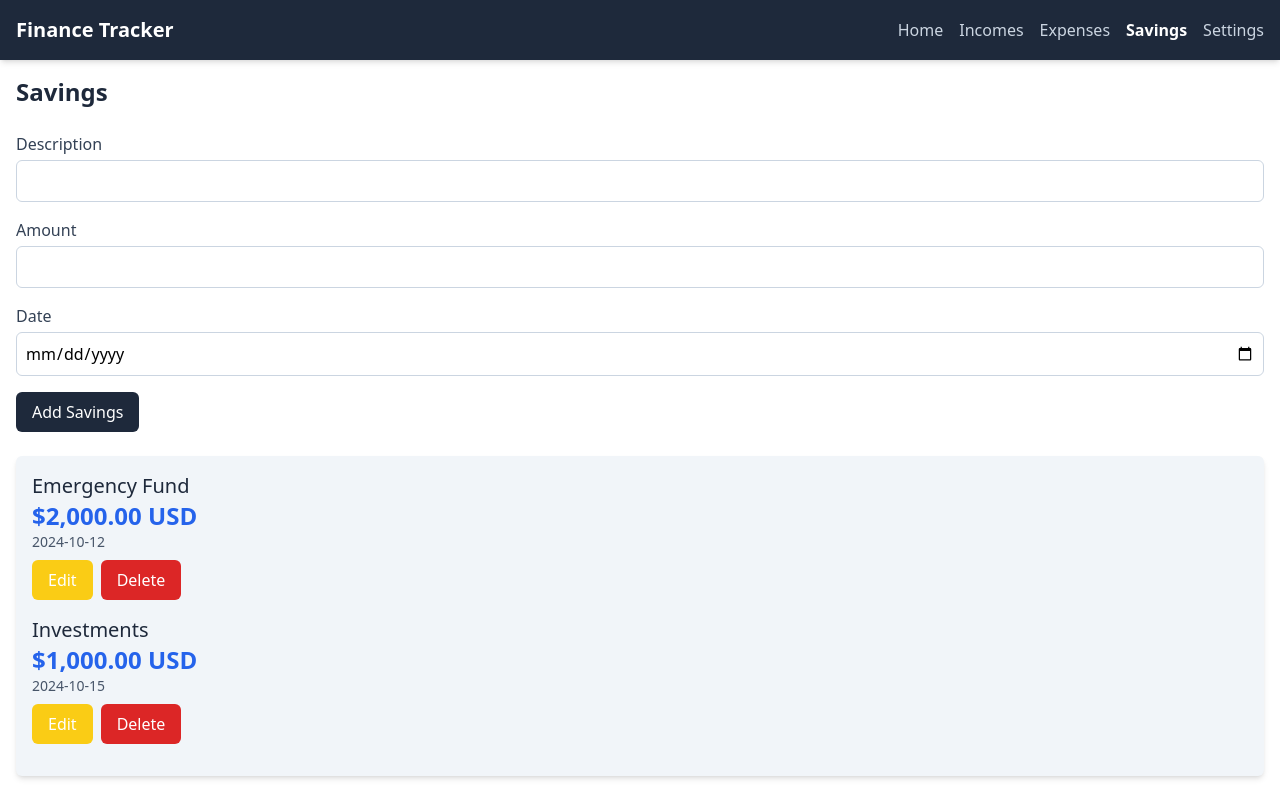
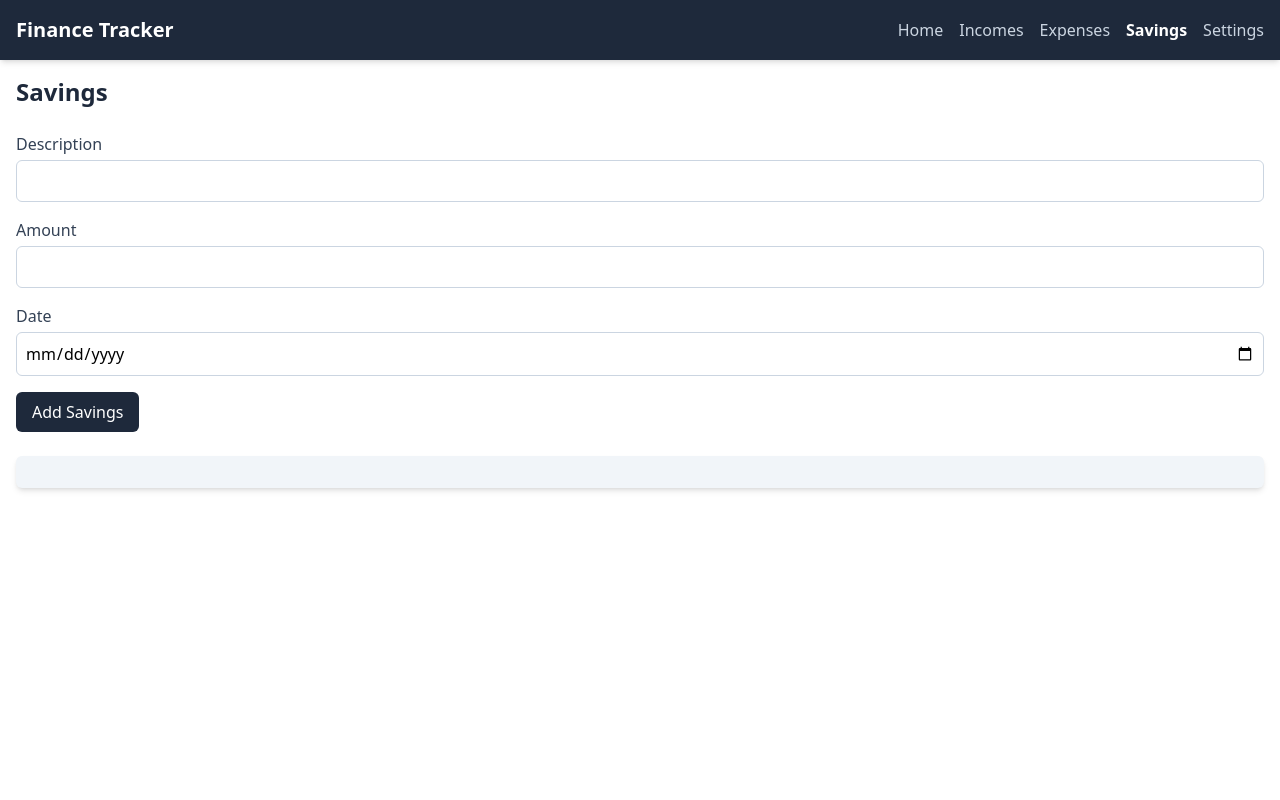
Before and after one commit to joshuascott019/jm-finance-app, a React (Vite) app: page /savings in a window 1280 px wide. Built offline with nearby package versions, Linux system fonts and the light colour scheme.

Commit message:
feat: made all input data persistent

```diff
--- a/src/components/CurrencyContext.jsx
+++ b/src/components/CurrencyContext.jsx
@@ -16,26 +16,11 @@ export const CurrencyProvider = ({ children }) => {
     }
   };
 
-  const [incomes, setIncomes] = useState(() =>
-    loadData('incomes', [
-      { description: 'Salary', amount: 5000, date: '2024-10-01' },
-      { description: 'Freelance', amount: 1500, date: '2024-10-10' },
-    ])
-  );
+  const [incomes, setIncomes] = useState(() => loadData('incomes', []));
 
-  const [expenses, setExpenses] = useState(() =>
-    loadData('expenses', [
-      { description: 'Rent', amount: 1200, date: '2024-10-05' },
-      { description: 'Groceries', amount: 300, date: '2024-10-07' },
-    ])
-  );
+  const [expenses, setExpenses] = useState(() => loadData('expenses', []));
 
-  const [savings, setSavings] = useState(() =>
-    loadData('savings', [
-      { description: 'Emergency Fund', amount: 2000, date: '2024-10-12' },
-      { description: 'Investments', amount: 1000, date: '2024-10-15' },
-    ])
-  );
+  const [savings, setSavings] = useState(() => loadData('savings', []));
 
   useEffect(() => {
     if (incomes.length > 0) {
--- a/src/pages/Incomes.jsx
+++ b/src/pages/Incomes.jsx
@@ -13,12 +13,12 @@ const Incomes = () => {
 
   const [editingIndex, setEditingIndex] = useState(null);
 
-  useEffect(() => {
-    const storedIncomes = localStorage.getItem('incomes');
-    if (storedIncomes) {
-      setIncomes(JSON.parse(storedIncomes));
-    }
-  }, [setIncomes]);
+  // useEffect(() => {
+  //   const storedIncomes = localStorage.getItem('incomes');
+  //   if (storedIncomes) {
+  //     setIncomes(JSON.parse(storedIncomes));
+  //   }
+  // }, [setIncomes]);
 
   useEffect(() => {
     if (incomes.length > 0) {
@@ -28,7 +28,7 @@ const Incomes = () => {
 
   const handleFormSubmit = (e) => {
     e.preventDefault();
-    if (newIncome.description && newIncome.amount && newIncome.date) {
+    if (newIncome.description && newIncome.amount > 0 && newIncome.date) {
       if (editingIndex !== null) {
         const updatedIncomes = incomes.map((income, index) =>
           index === editingIndex ? newIncome : income
@@ -75,7 +75,10 @@ const Incomes = () => {
             type="number"
             value={newIncome.amount}
             onChange={(e) =>
-              setNewIncome({ ...newIncome, amount: e.target.value })
+              setNewIncome({
+                ...newIncome,
+                amount: parseFloat(e.target.value) || '',
+              })
             }
             className="w-full p-2 mt-1 border border-slate-300 rounded-md"
           />
```
